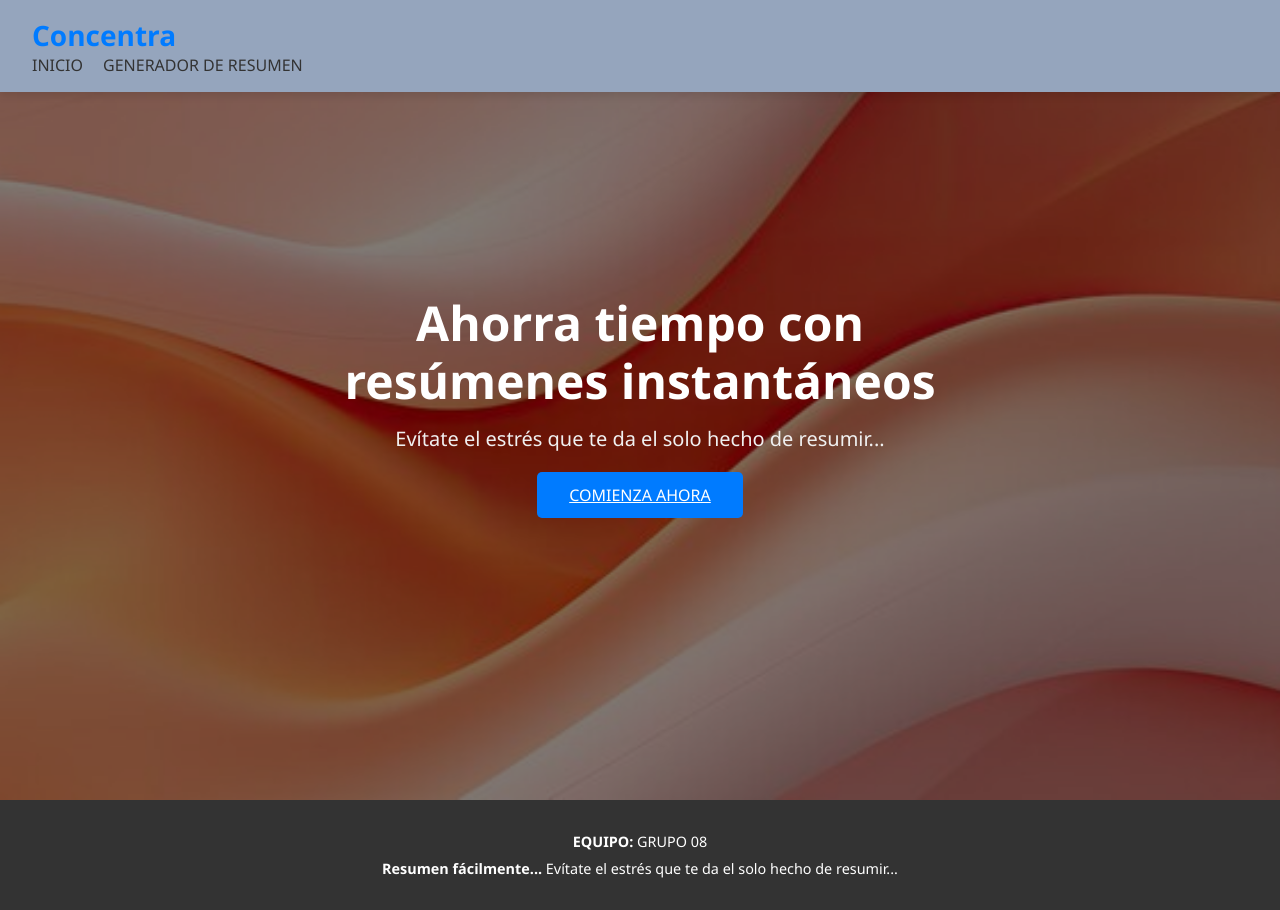
After one commit to ElvisCA01/ResumenTextoPage, a Django app: template resumen_app/templates/inicio.html in a window 1280 px wide. The commit adds this page. Run offline with Django 5.2, Linux system fonts and the light colour scheme; the template is opened without the code that fills it, so the values that code supplies are empty.

Commit message:
agregando nuevo estilo y enlazando paginas

```diff
--- /dev/null
+++ b/resumen_app/templates/estilo.css
@@ -0,0 +1,148 @@
+/* Reset de estilos */
+* {
+    margin: 0;
+    padding: 0;
+    box-sizing: border-box;
+}
+
+body {
+    font-family: 'Segoe UI', Tahoma, Geneva, Verdana, sans-serif;
+    color: #333;
+    background-color: #f5f5f5;
+}
+
+/* Encabezado */
+header {
+    background-color: #95a5bd;
+    padding: 1rem 2rem;
+    display: flex;
+    justify-content: space-between;
+    align-items: center;
+    box-shadow: 0px 4px 8px rgba(0, 0, 0, 0.1);
+    position: fixed;
+    width: 100%;
+    top: 0;
+    z-index: 100;
+}
+
+header nav .logo {
+    font-size: 1.75rem;
+    font-weight: bold;
+    color: #007bff;
+    text-decoration: none;
+    transition: color 0.3s;
+}
+
+header nav .logo:hover {
+    color: #0056b3;
+}
+
+header nav .menu {
+    display: flex;
+    gap: 20px;
+}
+
+header nav .menu-item {
+    font-size: 1rem;
+    color: #333;
+    text-decoration: none;
+    position: relative;
+}
+
+header nav .menu-item::after {
+    content: "";
+    width: 0;
+    height: 2px;
+    background-color: #007bff;
+    position: absolute;
+    left: 0;
+    bottom: -5px;
+    transition: width 0.3s;
+}
+
+header nav .menu-item:hover::after {
+    width: 100%;
+}
+
+/* Hero */
+.hero {
+    background-image: url('img/luz.jpg');
+    background-size: cover;
+    background-position: center;
+    height: 100vh;
+    display: flex;
+    align-items: center;
+    justify-content: center;
+    position: relative;
+    color: #ffffff;
+    text-align: center;
+    padding: 2rem;
+}
+
+.hero-overlay {
+    position: absolute;
+    top: 0;
+    left: 0;
+    width: 100%;
+    height: 100%;
+    background-color: rgba(0, 0, 0, 0.5);
+}
+
+.hero-content {
+    position: relative;
+    z-index: 1;
+    max-width: 700px;
+    animation: fadeIn 1.5s ease-out;
+}
+
+.hero h1 {
+    font-size: 3rem;
+    margin-bottom: 1rem;
+    line-height: 1.2;
+    color: #ffffff;
+}
+
+.hero p {
+    font-size: 1.25rem;
+    margin-bottom: 2rem;
+    color: #f0f0f0;
+}
+
+.cta-button {
+    padding: 0.75rem 2rem;
+    font-size: 1rem;
+    color: #ffffff;
+    background-color: #007bff;
+    border: none;
+    border-radius: 5px;
+    cursor: pointer;
+    transition: background-color 0.3s;
+    text-transform: uppercase;
+}
+
+.cta-button:hover {
+    background-color: #0056b3;
+}
+
+/* Footer */
+footer {
+    background-color: #333333;
+    color: #ffffff;
+    padding: 1.5rem 2rem;
+    text-align: center;
+    font-size: 0.9rem;
+}
+
+footer .footer-content p {
+    margin: 0.5rem 0;
+}
+
+footer .footer-content p strong {
+    font-weight: bold;
+}
+
+/* Animación */
+@keyframes fadeIn {
+    from { opacity: 0; transform: translateY(20px); }
+    to { opacity: 1; transform: translateY(0); }
+}
--- a/resumen_app/templates/index.html
+++ b/resumen_app/templates/index.html
@@ -9,7 +9,7 @@
 <body>
     <header class="header">
         <div class="menu container">
-            <a href="#" class="logo">Inicio</a>
+            <a href="inicio.html" class="logo">Inicio</a>
             <input type="checkbox" id="menu" />
             <label for="menu">
                 <img src="#" class="menu-icono" alt="">
--- /dev/null
+++ b/resumen_app/templates/inicio.html
@@ -0,0 +1,38 @@
+<!DOCTYPE html>
+<html lang="es">
+<head>
+    <meta charset="UTF-8">
+    <meta name="viewport" content="width=device-width, initial-scale=1.0">
+    <title>Inicio - Sistema de Resumen</title>
+    <link rel="stylesheet" href="estilo.css">
+</head>
+<body>
+    <header>
+        <nav>
+            <a href="#" class="logo">Concentra</a>
+            <div class="menu">
+                <a href="#" class="menu-item">INICIO</a>
+                <a href="index.html" class="menu-item">GENERADOR DE RESUMEN</a>
+            </div>
+        </nav>
+    </header>
+
+    <main>
+        <section class="hero">
+            <div class="hero-overlay"></div>
+            <div class="hero-content">
+                <h1>Ahorra tiempo con resúmenes instantáneos</h1>
+                <p>Evítate el estrés que te da el solo hecho de resumir...</p>
+                <a href="index.html" class="cta-button  ">Comienza Ahora</a>
+            </div>
+        </section>
+
+        <footer>
+            <div class="footer-content">
+                <p><strong>EQUIPO:</strong> GRUPO 08</p>
+                <p><strong>Resumen fácilmente...</strong> Evítate el estrés que te da el solo hecho de resumir...</p>
+            </div>
+        </footer>
+    </main>
+</body>
+</html>
--- a/resumen_app/templates/resumen.html
+++ b/resumen_app/templates/resumen.html
@@ -4,6 +4,7 @@
     <meta charset="UTF-8">
     <meta name="viewport" content="width=device-width, initial-scale=1.0">
     <title>Resumen Automático</title>
+    <link rel="stylesheet" href="styles.css">
 </head>
 <body>
     <h1>Generador de Resúmenes Automáticos</h1>
```
Also changed, not shown: resumen_app/templates/img/luz.jpg (added).
